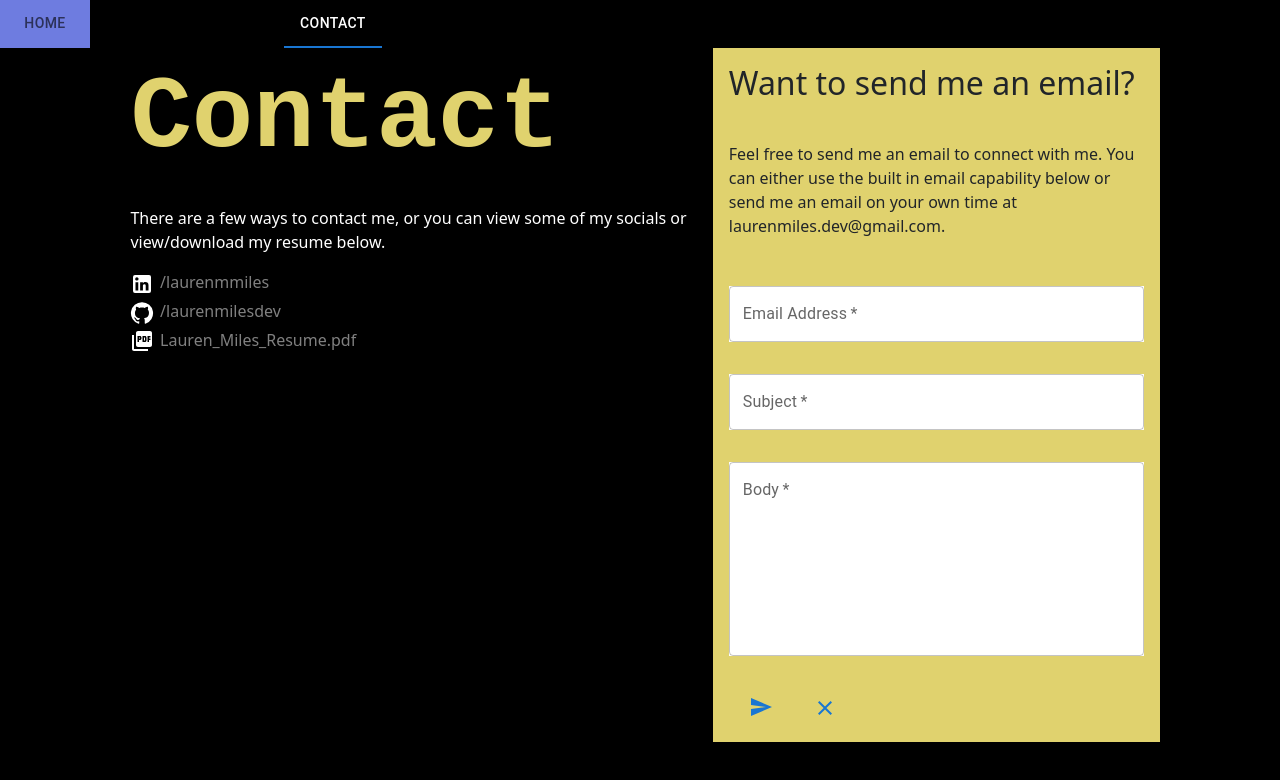
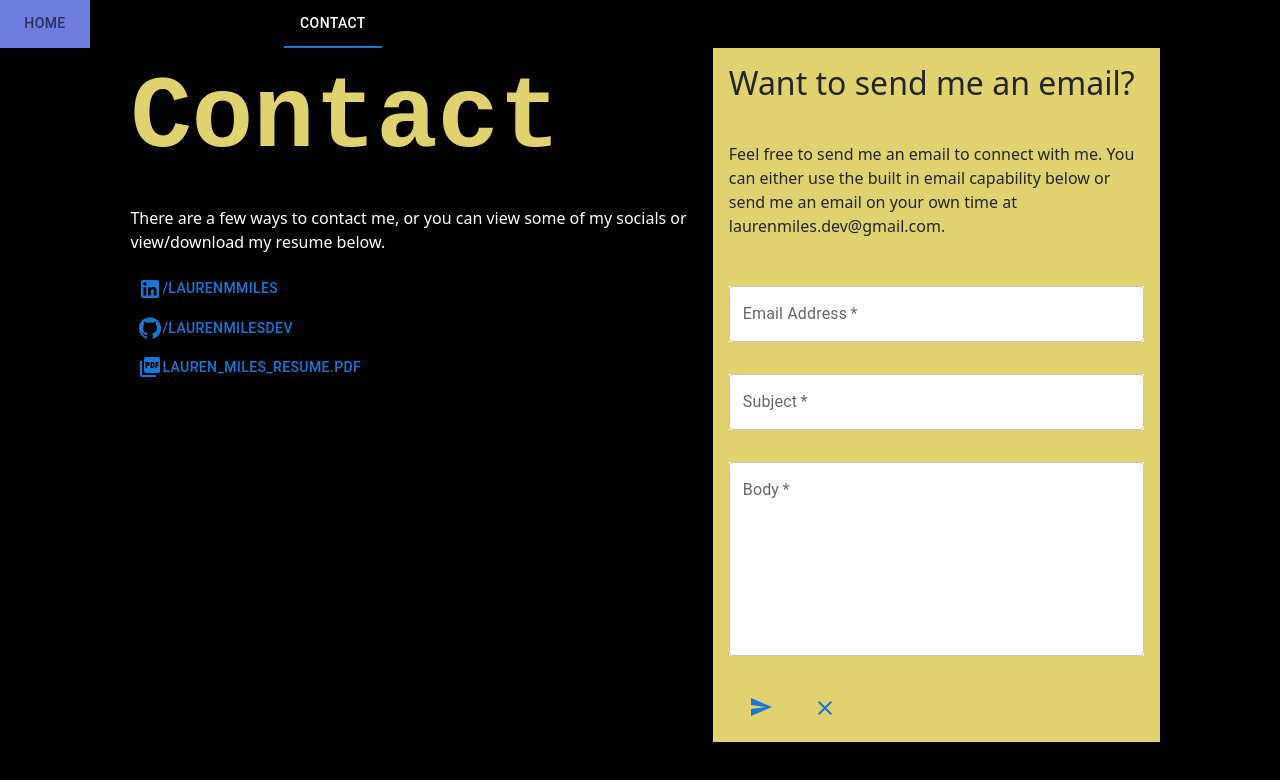
Before and after one commit to laurenmilesdev/portfolio, a Next.js app: page / in a window 1280 px wide. Both pictures are taken after a click on the tab "CONTACT". Shown: the top 780 px of the page. Built offline with nearby package versions, Linux system fonts and the light colour scheme; a web font is replaced by a local one.

Commit message:
Updated Contact and css

```diff
--- a/src/components/contact/Contact.module.css
+++ b/src/components/contact/Contact.module.css
@@ -4,6 +4,7 @@
 }
 
 .list-content {
+  padding-left: 0;
   display: flex;
   flex-direction: row;
 }
--- a/src/components/contact/Contact.tsx
+++ b/src/components/contact/Contact.tsx
@@ -1,4 +1,4 @@
-import Link from 'next/link';
+import { Button } from '@mui/material';
 import GitHubIcon from '@mui/icons-material/GitHub';
 import LinkedInIcon from '@mui/icons-material/LinkedIn';
 import PictureAsPdfIcon from '@mui/icons-material/PictureAsPdf';
@@ -13,20 +13,27 @@ type Props = {
 };
 
 export default function Contact(props: Props): JSX.Element {
+  const icon = getIcon(props.contact.name);
+
   return (
     props.contact && (
       <li key={props.contact.name} className={styles.list}>
         <div className={`${styles['list-content']} col-md-12`}>
-          <div className={styles['list-icon']}>{getIcon(props.contact.name)}</div>
           <div>
             {props.contact.url ? (
-              <Link href={props.contact.url} target="_blank">
+              <Button href={props.contact.url} target="_blank" className="btn-primary-light">
+                {icon}
                 {props.contact.value}
-              </Link>
+              </Button>
             ) : props.contact.name === ContactTypeConstant.resume ? (
-              <Link href={'/files/Lauren_Miles_Resume.pdf'} target="_blank">
+              <Button
+                href={'/files/Lauren_Miles_Resume.pdf'}
+                target="_blank"
+                className="btn-primary-light"
+              >
+                {icon}
                 {props.contact.value}
-              </Link>
+              </Button>
             ) : (
               props.contact.value
             )}
```
